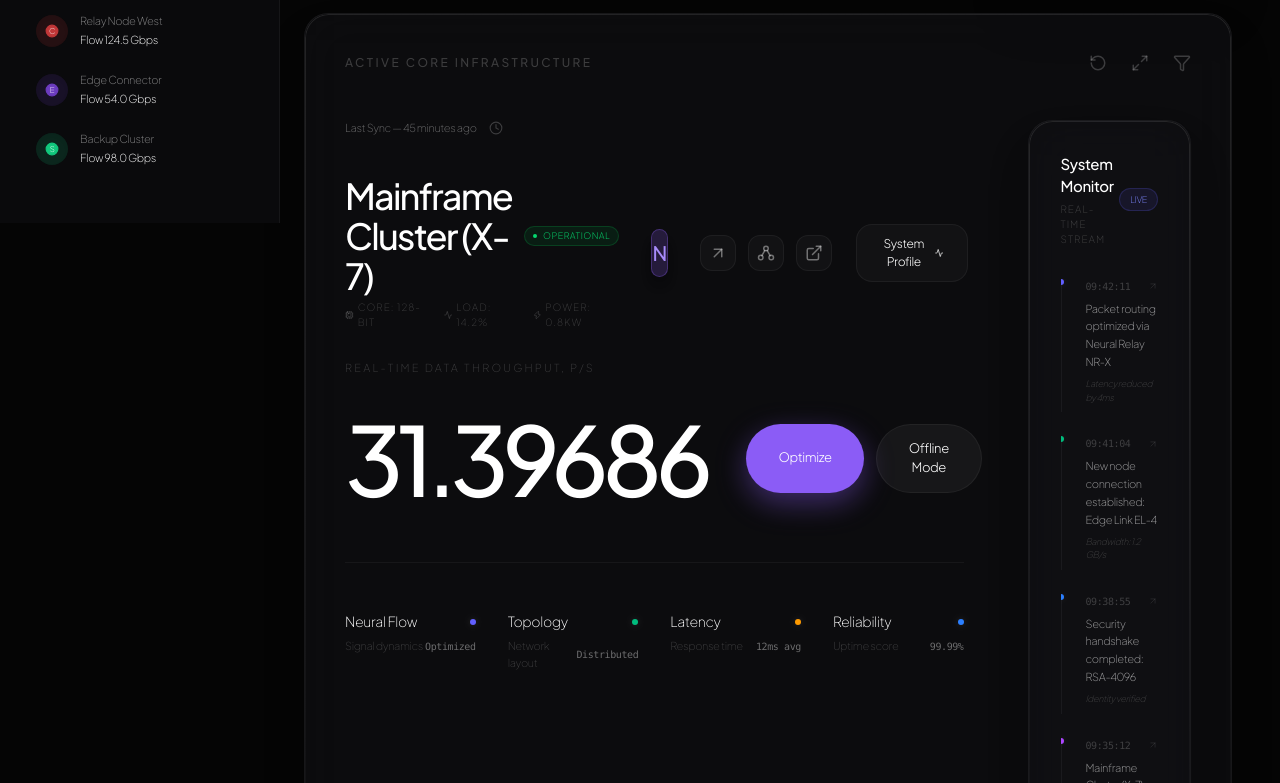
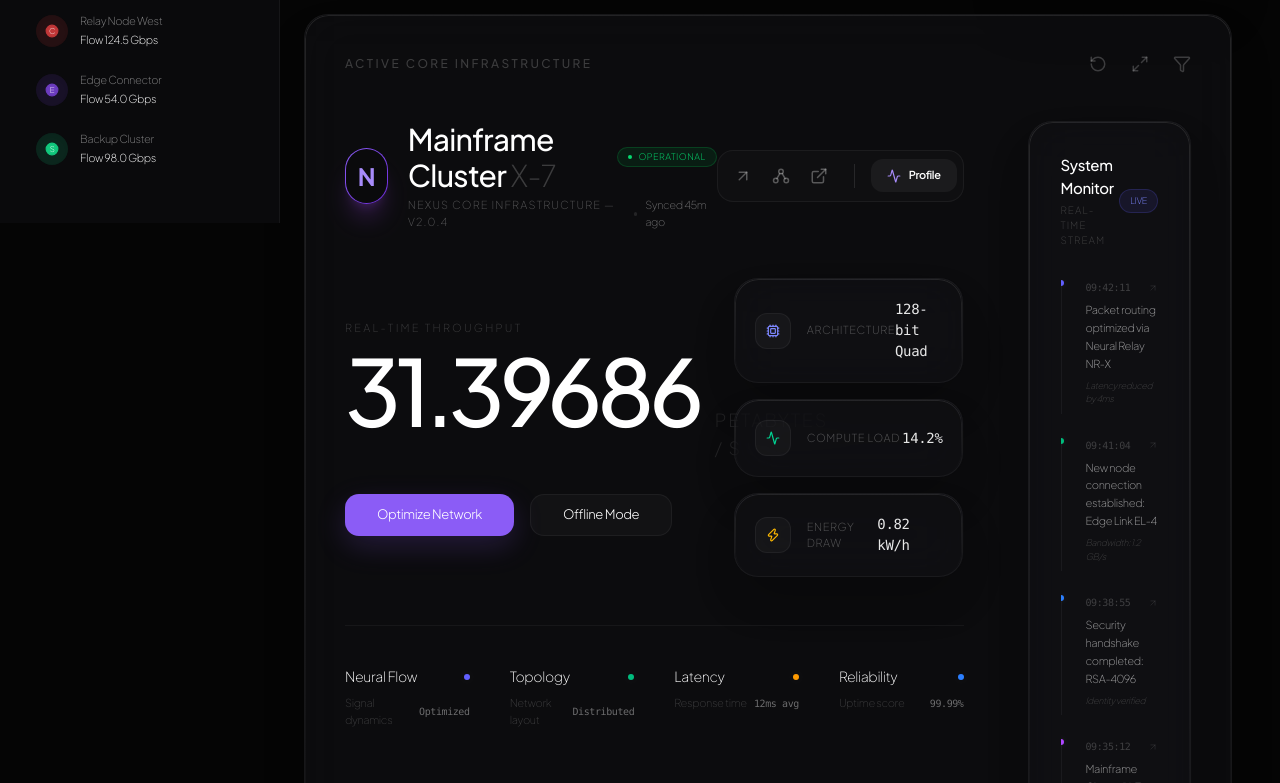
Before and after one commit to sebastianvasquezechavarria1234/nexus, a Next.js app: page / in a window 1280 px wide. Shown: the part 577-1360 px from the top of the page. Built offline with nearby package versions, Linux system fonts and the light colour scheme.

Commit message:
UI: improve dashboard layout, premium avatar, and standardized button styles

```diff
--- a/src/app/page.tsx
+++ b/src/app/page.tsx
@@ -46,7 +46,7 @@ export default function Dashboard() {
               </div>
               <div className="flex items-center gap-2">
                 {['Live', 'High Capacity', 'Throughput'].map((filter) => (
-                  <button key={filter} className="bg-white/[0.03] border border-white/5 px-4 py-1.5 rounded-[12px] text-[10px] font-medium text-white/40 hover:text-white flex items-center gap-2 transition-all">
+                  <button key={filter} className="bg-white/[0.03] border border-white/5 px-4 py-2.5 rounded-[14px] text-[11px] font-light text-white/40 hover:text-white flex items-center gap-2 transition-all">
                     {filter}
                     <ChevronDown size={14} className="opacity-50" />
                   </button>
@@ -107,50 +107,80 @@ export default function Dashboard() {
           </div>
 
           <div className="grid grid-cols-1 lg:grid-cols-4 gap-16">
-            <div className="lg:col-span-3 space-y-10">
-              <div className="flex items-center gap-3">
-                <span className="text-[11px] text-white/40 font-medium">Last Sync — 45 minutes ago</span>
-                <Clock size={14} className="text-white/20" />
-              </div>
-
-              <div className="flex items-center gap-6">
-                <div className="flex flex-col">
-                  <div className="flex items-center gap-3 mb-1">
-                    <h2 className="text-4xl font-medium tracking-tighter">Mainframe Cluster (X-7)</h2>
-                    <span className="flex items-center gap-1.5 px-2 py-0.5 rounded-full bg-green-500/10 border border-green-500/20 text-[9px] text-green-400 font-bold uppercase tracking-wider">
-                      <div className="w-1 h-1 rounded-full bg-green-400 animate-pulse"></div>
-                      Operational
-                    </span>
+            <div className="lg:col-span-3 space-y-12">
+              {/* Header Section: Identity & Global Actions */}
+              <div className="flex items-center justify-between">
+                <div className="flex items-center gap-5">
+                  <div className="w-14 h-14 rounded-3xl bg-gradient-to-br from-[#8b5cf6] to-[#6d28d9] p-[1px] shadow-xl shadow-purple-500/20">
+                    <div className="w-full h-full rounded-[23px] bg-[#0a0a0c] flex items-center justify-center text-[#a78bfa] font-bold text-2xl">
+                      N
+                    </div>
                   </div>
-                  <div className="flex items-center gap-4 text-white/20 text-[10px] font-medium uppercase tracking-widest">
-                    <span className="flex items-center gap-1"><Cpu size={10} /> Core: 128-bit</span>
-                    <span className="flex items-center gap-1"><Activity size={10} /> Load: 14.2%</span>
-                    <span className="flex items-center gap-1"><Zap size={10} /> Power: 0.8kW</span>
+                  <div className="space-y-1">
+                    <div className="flex items-center gap-3">
+                      <h2 className="text-3xl font-medium tracking-tight">Mainframe Cluster <span className="text-white/20 font-light">X-7</span></h2>
+                      <span className="flex items-center gap-1.5 px-2.5 py-0.5 rounded-full bg-green-500/10 border border-green-500/20 text-[9px] text-green-400 font-bold uppercase tracking-wider">
+                        <div className="w-1 h-1 rounded-full bg-green-400 animate-pulse"></div>
+                        Operational
+                      </span>
+                    </div>
+                    <div className="flex items-center gap-2">
+                      <p className="text-[11px] text-white/30 font-medium tracking-widest uppercase">Nexus Core Infrastructure — v2.0.4</p>
+                      <div className="w-1 h-1 rounded-full bg-white/10"></div>
+                      <span className="text-[11px] text-white/40 font-medium">Synced 45m ago</span>
+                    </div>
                   </div>
                 </div>
-                 <div className="w-12 h-12 rounded-2xl bg-[#8b5cf6]/20 border border-[#8b5cf6]/30 flex items-center justify-center text-[#a78bfa] font-medium text-xl shadow-lg ml-2">N</div>
-                <div className="flex items-center gap-3 ml-2">
-                  <div className="p-2 bg-white/[0.03] border border-white/[0.05] rounded-xl text-white/40 hover:text-white transition-colors cursor-pointer"><ArrowUpRight size={18} /></div>
-                  <div className="p-2 bg-white/[0.03] border border-white/[0.05] rounded-xl text-white/40 hover:text-white transition-colors cursor-pointer"><Share2 size={18} className="rotate-90" /></div>
-                  <div className="p-2 bg-white/[0.03] border border-white/[0.05] rounded-xl text-white/40 hover:text-white transition-colors cursor-pointer"><ExternalLink size={18} /></div>
-                </div>
-                 <button className="ml-auto bg-white/[0.03] border border-white/[0.05] px-6 py-2.5 rounded-[16px] text-[12px] font-light hover:bg-white/[0.08] transition-all flex items-center justify-center gap-2">
-                   System Profile <Activity size={14} />
-                 </button>
-              </div>
 
-              <div className="relative py-4">
-                <p className="text-[11px] text-white/20 font-medium uppercase tracking-[0.2em] absolute top-[-10px] left-0">Real-time Data Throughput, P/S</p>
-                <div className="flex items-center gap-10 mt-6">
-                  <h1 className="text-[96px] font-medium tracking-[-0.07em] leading-none">31.39686</h1>
-                  <div className="flex gap-3">
-                    <button className="bg-[#8b5cf6] hover:bg-[#7c3aed] px-8 py-3.5 rounded-full text-[13px] font-light transition-all shadow-[0_10px_30px_rgba(139,92,246,0.4)] active:scale-[0.98]">Optimize</button>
-                    <button className="bg-white/[0.05] hover:bg-white/[0.08] border border-white/[0.05] px-8 py-3.5 rounded-full text-[13px] font-light transition-all active:scale-[0.98]">Offline Mode</button>
+                <div className="flex items-center gap-3 bg-white/[0.02] border border-white/[0.05] p-1.5 rounded-2xl">
+                  <div className="flex items-center">
+                    <button className="p-2.5 hover:bg-white/5 rounded-xl text-white/30 hover:text-white transition-all"><ArrowUpRight size={18} /></button>
+                    <button className="p-2.5 hover:bg-white/5 rounded-xl text-white/30 hover:text-white transition-all"><Share2 size={18} className="rotate-90" /></button>
+                    <button className="p-2.5 hover:bg-white/5 rounded-xl text-white/30 hover:text-white transition-all"><ExternalLink size={18} /></button>
                   </div>
+                  <div className="w-px h-6 bg-white/10 mx-1"></div>
+                  <button className="flex items-center gap-2 px-4 py-2 rounded-xl bg-white/5 hover:bg-white/10 text-[11px] font-semibold transition-all">
+                    <Activity size={14} className="text-[#a78bfa]" />
+                    Profile
+                  </button>
                 </div>
               </div>
 
-              <div className="grid grid-cols-4 gap-8 pt-12 border-t border-white/[0.05]">
+              {/* Main Stats Row */}
+              <div className="grid grid-cols-12 gap-12 items-center">
+                <div className="col-span-7 space-y-8">
+                   <div className="space-y-2">
+                     <p className="text-[11px] text-white/20 font-medium uppercase tracking-[0.2em]">Real-time Throughput</p>
+                     <div className="flex items-baseline gap-4">
+                       <h1 className="text-[92px] font-medium tracking-[-0.06em] leading-none text-white">31.39686</h1>
+                       <span className="text-lg font-medium text-white/10 tracking-widest uppercase">Petabytes / s</span>
+                     </div>
+                   </div>
+                   <div className="flex gap-4">
+                     <button className="bg-[#8b5cf6] hover:bg-[#7c3aed] px-8 py-2.5 rounded-[14px] text-[13px] font-light transition-all shadow-[0_10px_30px_rgba(139,92,246,0.2)] active:scale-[0.98]">Optimize Network</button>
+                     <button className="bg-white/[0.03] hover:bg-white/[0.05] border border-white/[0.05] px-8 py-2.5 rounded-[14px] text-[13px] font-light transition-all active:scale-[0.98]">Offline Mode</button>
+                   </div>
+                </div>
+
+                <div className="col-span-5 grid grid-cols-1 gap-4">
+                   {[
+                     { label: 'Architecture', value: '128-bit Quad', icon: <Cpu size={14} />, color: 'text-indigo-400' },
+                     { label: 'Compute Load', value: '14.2%', icon: <Activity size={14} />, color: 'text-emerald-400' },
+                     { label: 'Energy Draw', value: '0.82 kW/h', icon: <Zap size={14} />, color: 'text-amber-400' },
+                   ].map((stat) => (
+                     <div key={stat.label} className="glass p-5 flex items-center justify-between border-white/[0.03] bg-white/[0.01]">
+                       <div className="flex items-center gap-4">
+                         <div className={`p-2.5 rounded-xl bg-white/[0.03] ${stat.color} border border-white/[0.05]`}>{stat.icon}</div>
+                         <span className="text-[11px] font-medium text-white/30 uppercase tracking-wider">{stat.label}</span>
+                       </div>
+                       <span className="text-[14px] font-bold text-white/90 font-mono tracking-tight">{stat.value}</span>
+                     </div>
+                   ))}
+                </div>
+              </div>
+
+              {/* Metrics Grid */}
+              <div className="grid grid-cols-4 gap-10 pt-10 border-t border-white/[0.05]">
                 {[
                   { label: 'Neural Flow', sub: 'Signal dynamics', value: 'Optimized', status: 'bg-indigo-500' },
                   { label: 'Topology', sub: 'Network layout', value: 'Distributed', status: 'bg-emerald-500' },
@@ -158,9 +188,9 @@ export default function Dashboard() {
                   { label: 'Reliability', sub: 'Uptime score', value: '99.99%', status: 'bg-blue-500' },
                 ].map((item) => (
                   <div key={item.label} className="cursor-pointer group">
-                    <div className="flex items-center justify-between mb-1.5">
+                    <div className="flex items-center justify-between mb-2">
                       <span className="text-[14px] font-medium group-hover:text-white transition-colors">{item.label}</span>
-                      <div className={`w-1.5 h-1.5 rounded-full ${item.status} shadow-[0_0_8px_rgba(255,255,255,0.2)]`}></div>
+                      <div className={`w-1.5 h-1.5 rounded-full ${item.status} shadow-[0_0_12px_rgba(255,255,255,0.1)]`}></div>
                     </div>
                     <div className="flex items-center justify-between">
                       <p className="text-[11px] text-white/20 font-medium">{item.sub}</p>
@@ -206,7 +236,7 @@ export default function Dashboard() {
                   <div className="absolute bottom-0 left-0 w-full h-20 bg-gradient-to-t from-[#0a0a0c] to-transparent pointer-events-none"></div>
                 </div>
 
-                <button className="mt-8 w-full py-3 rounded-2xl bg-white/[0.03] border border-white/5 text-[11px] font-semibold text-white/40 hover:bg-white/[0.05] hover:text-white transition-all flex items-center justify-center gap-2">
+                <button className="mt-8 w-full py-2.5 rounded-[14px] bg-white/[0.03] border border-white/5 text-[13px] font-light text-white/40 hover:bg-white/[0.05] hover:text-white transition-all flex items-center justify-center gap-2">
                   View Full History
                   <ExternalLink size={12} />
                 </button>
--- a/src/components/layout/TopBar.tsx
+++ b/src/components/layout/TopBar.tsx
@@ -11,7 +11,7 @@ export default function TopBar() {
           <div className="w-10 h-10 rounded-full bg-gradient-to-br from-indigo-500 to-purple-600 p-0.5">
             <div className="w-full h-full rounded-full bg-[#0a0a0c] flex items-center justify-center">
               <div className="w-8 h-8 rounded-full bg-white/10 overflow-hidden">
-                <img src="https://api.dicebear.com/7.x/avataaars/svg?seed=Felix" alt="User" />
+                <img src="/avatar.png" alt="User" className="w-full h-full object-cover" />
               </div>
             </div>
           </div>
@@ -27,7 +27,7 @@ export default function TopBar() {
           </div>
         </div>
 
-        <button className="flex items-center gap-2 bg-[#8b5cf6]/20 text-[#a78bfa] px-4 py-1.5 rounded-full text-xs font-semibold border border-[#8b5cf6]/30 ml-4 hover:bg-[#8b5cf6]/30 transition-all">
+        <button className="flex items-center gap-2 bg-[#8b5cf6]/20 text-[#a78bfa] px-6 py-2.5 rounded-[14px] text-[13px] font-light border border-[#8b5cf6]/30 ml-4 hover:bg-[#8b5cf6]/30 transition-all">
           Deposit
           <div className="bg-[#a78bfa] text-[#8b5cf6] rounded-md p-0.5">
             <Plus size={12} className="text-white" />
@@ -47,7 +47,7 @@ export default function TopBar() {
 
         {/* Grouped Notifications + Settings */}
         <div className="flex items-center gap-1">
-          <button className="flex items-center gap-2 bg-white/5 border border-white/5 px-4 py-1.5 rounded-full text-[11px] font-thin text-white/60 hover:bg-white/10 transition-colors relative">
+          <button className="flex items-center gap-2 bg-white/5 border border-white/5 px-4 py-2.5 rounded-[14px] text-[13px] font-light text-white/60 hover:bg-white/10 transition-colors relative">
             Notifications
             <div className="relative">
               <Bell size={14} />
@@ -55,7 +55,7 @@ export default function TopBar() {
             </div>
           </button>
 
-          <button className="flex items-center gap-2 bg-white/5 border border-white/5 px-4 py-1.5 rounded-full text-[11px] font-thin text-white/60 hover:bg-white/10 transition-colors">
+          <button className="flex items-center gap-2 bg-white/5 border border-white/5 px-4 py-2.5 rounded-[14px] text-[13px] font-light text-white/60 hover:bg-white/10 transition-colors">
             Settings
             <Settings size={14} />
           </button>
```
Also changed, not shown: public/avatar.png (added).
